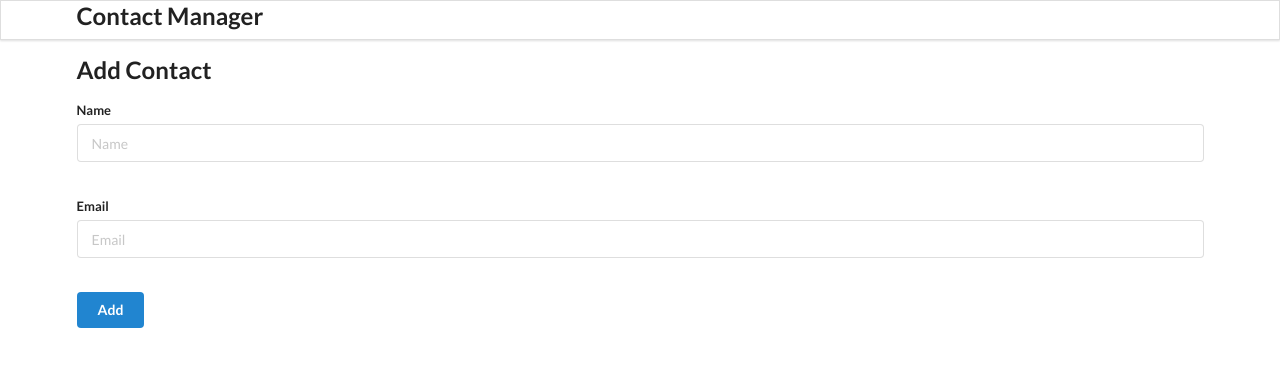
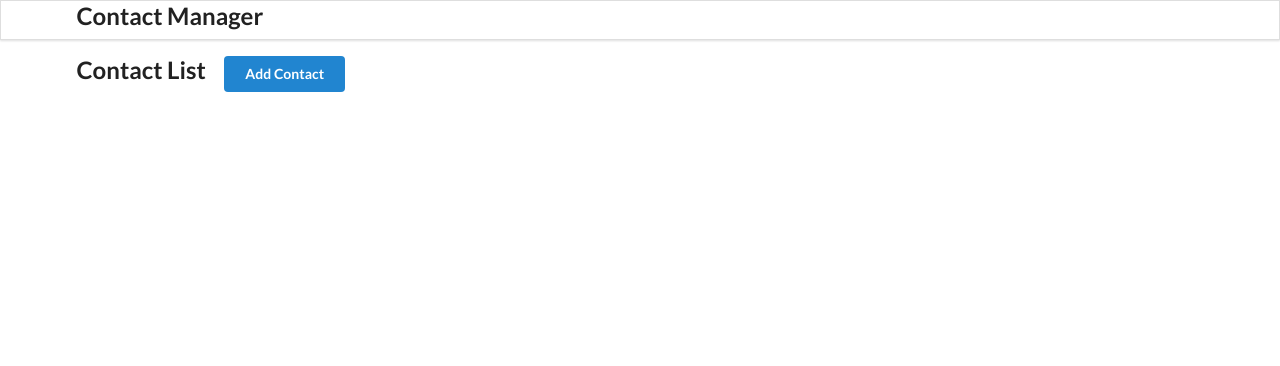
Before and after one commit to shafeenashaikh/React-Contact-app, a React (Create React App) app: page / in a window 1280 px wide. Shown: the top 366 px of the page. Built offline with nearby package versions, Linux system fonts and the light colour scheme.

Commit message:
created React Routers

```diff
--- a/package.json
+++ b/package.json
@@ -8,6 +8,7 @@
     "@testing-library/user-event": "^12.8.3",
     "react": "^17.0.2",
     "react-dom": "^17.0.2",
+    "react-router-dom": "^5.3.0",
     "react-scripts": "4.0.3",
     "uuidv4": "^6.2.12",
     "web-vitals": "^1.1.2"
--- a/src/App.js
+++ b/src/App.js
@@ -1,4 +1,5 @@
 import React, { useEffect, useState } from 'react';
+import { BrowserRouter as Router, Switch, Route } from 'react-router-dom';
 import './App.css';
 import AddContact from './Components/AddContact';
 import ContactList from './Components/ContactList';
@@ -32,9 +33,21 @@
 
   return (
     <div className="ui container">
-      <Header/>
-      <AddContact addContactHandler={addContactHandler}/>
-      <ContactList contacts={contacts} getContactId={removeContactHandler}/>
+      <Router>
+          <Header/>
+          <Switch>
+              <Route path="/" exact component={() =>
+                <ContactList
+                    contacts={contacts}
+                    getContactId={removeContactHandler}/>}
+              />
+              <Route path="/add" component={() =>
+                <AddContact addContactHandler={addContactHandler}/>}
+              />
+          </Switch>
+          {/* <AddContact addContactHandler={addContactHandler}/>
+          <ContactList contacts={contacts} getContactId={removeContactHandler}/> */}
+      </Router>
     </div>
   );
 }
--- a/src/Components/AddContact.js
+++ b/src/Components/AddContact.js
@@ -15,6 +15,7 @@
         }
         this.props.addContactHandler(this.state);
         this.setState({name:"", email:""});
+        // this.props.history.push("/");
     }
 
     render(){
--- a/src/Components/ContactList.js
+++ b/src/Components/ContactList.js
@@ -1,4 +1,5 @@
 import React from 'react'
+import {Link} from 'react-router-dom'
 import ContactCard from './ContactCard'
 
 const ContactList = (props) => {
@@ -7,6 +8,7 @@
     const deleteContactHandler = (id) => {
         props.getContactId(id);
     }
+
     const renderContactList = props.contacts.map((contact) => {
             return(
              <ContactCard
@@ -17,9 +19,20 @@
             )
     })
     return(
-        <div className="ui celled list">
-            {renderContactList}
+        <div className="main">
+            <h2> Contact List</h2>
+            <h2> Contact List &nbsp;&nbsp;&nbsp;
+                <Link to="/add">
+                    <button className="ui button blue right">Add Contact</button>
+                </Link>
+
+            </h2>
+
+             <div className="ui celled list">
+                {renderContactList}
+             </div>
         </div>
+
     )
 }
 export default ContactList
```
Also changed, not shown: 1 other file (tests, documents, lock files or other folders).
